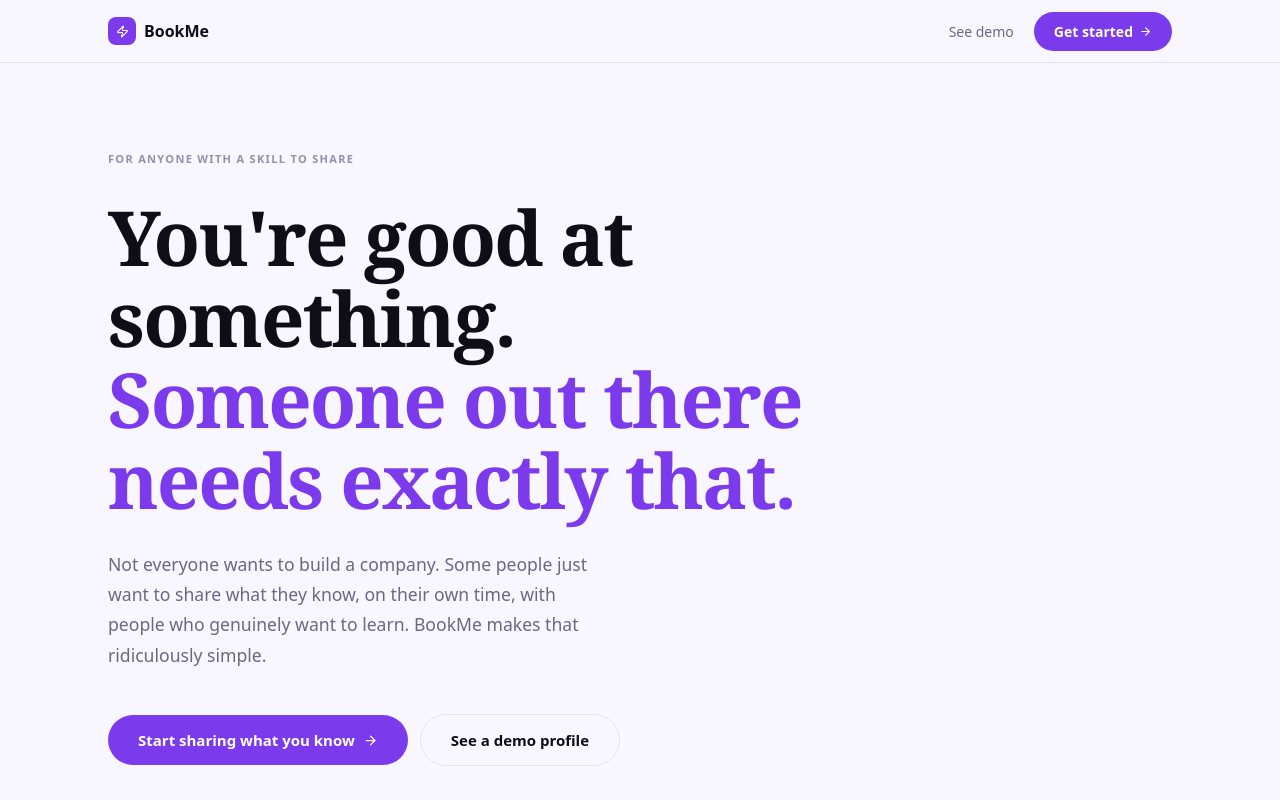
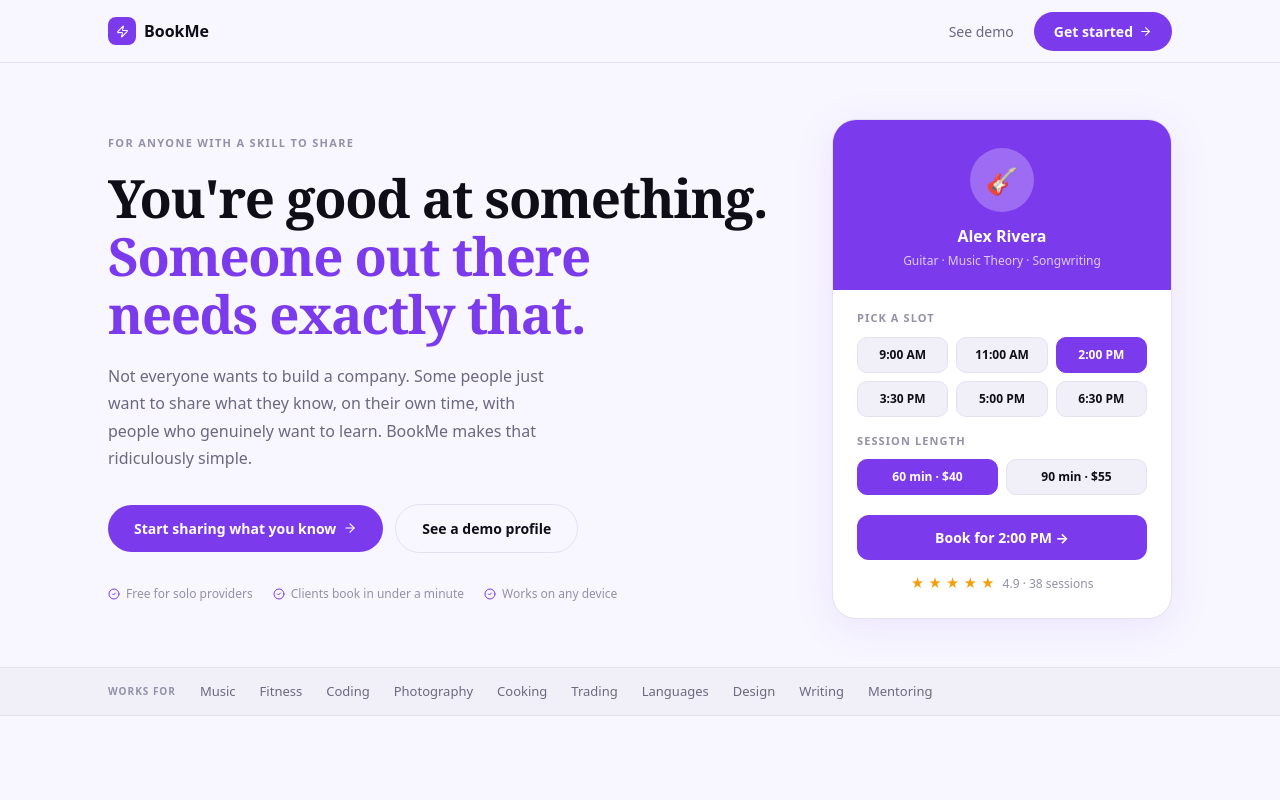
Before and after one commit to x0trad/bookme, a Next.js app: page / in a window 1280 px wide. Shown: the top 800 px of the page. Built offline with nearby package versions, Linux system fonts and the light colour scheme.

Commit message:
hero: smaller heading, two-column layout with booking UI mockup

```diff
--- a/app/page.tsx
+++ b/app/page.tsx
@@ -108,26 +108,29 @@ export default function LandingPage() {
       </header>
 
       {/* ── Hero ── */}
-      <section style={{ maxWidth: 1120, margin: "0 auto", padding: "88px 28px 72px" }}>
-        <div style={{ maxWidth: 700 }}>
+      <section style={{ maxWidth: 1120, margin: "0 auto", padding: "56px 28px 48px" }}>
+        <div style={{ display: "flex", alignItems: "center", gap: 56, flexWrap: "wrap" }}>
+
+          {/* Left: copy */}
+          <div style={{ flex: "1 1 340px", minWidth: 0 }}>
 
             {/* Label */}
             <p style={{
               fontSize: 11, fontWeight: 700, textTransform: "uppercase",
-            letterSpacing: "0.12em", color: WARM_MID, marginBottom: 28,
+              letterSpacing: "0.12em", color: WARM_MID, marginBottom: 18,
             }}>
               For anyone with a skill to share
             </p>
 
-          {/* Headline */}
+            {/* Headline — 30% smaller */}
             <h1 style={{
               fontFamily: "Georgia, 'Palatino Linotype', serif",
-            fontSize: "clamp(2.6rem, 6vw, 4.75rem)",
+              fontSize: "clamp(1.8rem, 4.2vw, 3.3rem)",
               fontWeight: 700,
-            lineHeight: 1.07,
+              lineHeight: 1.1,
               color: INK,
               letterSpacing: "-0.025em",
-            marginBottom: 28,
+              marginBottom: 20,
             }}>
               You&apos;re good at something.
               <br />
@@ -138,8 +141,8 @@ export default function LandingPage() {
 
             {/* Body */}
             <p style={{
-            fontSize: "1.1rem", lineHeight: 1.72,
-            color: INK_MUTED, maxWidth: 500, marginBottom: 44,
+              fontSize: "1rem", lineHeight: 1.7,
+              color: INK_MUTED, maxWidth: 460, marginBottom: 32,
             }}>
               Not everyone wants to build a company. Some people just want to
               share what they know, on their own time, with people who genuinely
@@ -147,26 +150,26 @@ export default function LandingPage() {
             </p>
 
             {/* CTAs */}
-          <div style={{ display: "flex", alignItems: "center", gap: 12, flexWrap: "wrap", marginBottom: 52 }}>
+            <div style={{ display: "flex", alignItems: "center", gap: 12, flexWrap: "wrap", marginBottom: 32 }}>
               <Link
                 href="/login"
                 style={{
                   background: ACCENT_WARM, color: "#fff",
-                borderRadius: 999, padding: "14px 30px",
-                fontWeight: 700, fontSize: 15,
+                  borderRadius: 999, padding: "13px 26px",
+                  fontWeight: 700, fontSize: 14,
                   textDecoration: "none",
-                display: "inline-flex", alignItems: "center", gap: 8,
+                  display: "inline-flex", alignItems: "center", gap: 7,
                 }}
               >
-              Start sharing what you know <ArrowRight size={15} />
+                Start sharing what you know <ArrowRight size={14} />
               </Link>
               <Link
                 href="/u/demo"
                 style={{
                   background: "transparent", color: INK,
                   border: `1.5px solid ${BORDER}`,
-                borderRadius: 999, padding: "14px 30px",
-                fontWeight: 600, fontSize: 15,
+                  borderRadius: 999, padding: "13px 26px",
+                  fontWeight: 600, fontSize: 14,
                   textDecoration: "none",
                 }}
               >
@@ -175,18 +178,90 @@ export default function LandingPage() {
             </div>
 
             {/* Social proof */}
-          <div style={{ display: "flex", gap: 28, flexWrap: "wrap" }}>
+            <div style={{ display: "flex", gap: 20, flexWrap: "wrap" }}>
               {[
                 "Free for solo providers",
                 "Clients book in under a minute",
                 "Works on any device",
               ].map((s) => (
-              <span key={s} style={{ display: "flex", alignItems: "center", gap: 6, fontSize: 13, color: WARM_MID }}>
-                <CheckCircle2 size={13} style={{ color: ACCENT_WARM }} />
+                <span key={s} style={{ display: "flex", alignItems: "center", gap: 6, fontSize: 12, color: WARM_MID }}>
+                  <CheckCircle2 size={12} style={{ color: ACCENT_WARM }} />
                   {s}
                 </span>
               ))}
             </div>
+          </div>
+
+          {/* Right: booking UI mockup */}
+          <div style={{
+            flex: "0 0 340px", borderRadius: 24,
+            background: "#fff", border: `1px solid ${BORDER}`,
+            boxShadow: "0 8px 40px rgba(124,58,237,0.10)",
+            overflow: "hidden",
+          }}>
+            {/* Profile header */}
+            <div style={{ background: ACCENT_WARM, padding: "28px 24px 20px", textAlign: "center" }}>
+              <div style={{
+                width: 64, height: 64, borderRadius: "50%",
+                background: "rgba(255,255,255,0.25)",
+                margin: "0 auto 12px",
+                display: "flex", alignItems: "center", justifyContent: "center",
+                fontSize: 26,
+              }}>🎸</div>
+              <p style={{ color: "#fff", fontWeight: 700, fontSize: 16, margin: 0 }}>Alex Rivera</p>
+              <p style={{ color: "rgba(255,255,255,0.75)", fontSize: 12, marginTop: 4 }}>Guitar · Music Theory · Songwriting</p>
+            </div>
+
+            {/* Body */}
+            <div style={{ padding: "20px 24px 24px" }}>
+              <p style={{ fontSize: 11, fontWeight: 700, textTransform: "uppercase", letterSpacing: "0.1em", color: WARM_MID, marginBottom: 10 }}>
+                Pick a slot
+              </p>
+              <div style={{ display: "grid", gridTemplateColumns: "1fr 1fr 1fr", gap: 8, marginBottom: 16 }}>
+                {["9:00 AM", "11:00 AM", "2:00 PM", "3:30 PM", "5:00 PM", "6:30 PM"].map((t, i) => (
+                  <div key={t} style={{
+                    padding: "8px 4px", borderRadius: 10, textAlign: "center",
+                    fontSize: 12, fontWeight: 600,
+                    background: i === 2 ? ACCENT_WARM : CREAM_DARK,
+                    color: i === 2 ? "#fff" : INK,
+                    border: `1.5px solid ${i === 2 ? ACCENT_WARM : BORDER}`,
+                    cursor: "pointer",
+                  }}>{t}</div>
+                ))}
+              </div>
+
+              <p style={{ fontSize: 11, fontWeight: 700, textTransform: "uppercase", letterSpacing: "0.1em", color: WARM_MID, marginBottom: 10 }}>
+                Session length
+              </p>
+              <div style={{ display: "flex", gap: 8, marginBottom: 20 }}>
+                {["60 min · $40", "90 min · $55"].map((l, i) => (
+                  <div key={l} style={{
+                    flex: 1, padding: "8px 6px", borderRadius: 10, textAlign: "center",
+                    fontSize: 12, fontWeight: 600,
+                    background: i === 0 ? ACCENT_WARM : CREAM_DARK,
+                    color: i === 0 ? "#fff" : INK,
+                    border: `1.5px solid ${i === 0 ? ACCENT_WARM : BORDER}`,
+                  }}>{l}</div>
+                ))}
+              </div>
+
+              <div style={{
+                width: "100%", padding: "12px 0", borderRadius: 12,
+                background: ACCENT_WARM, color: "#fff",
+                fontWeight: 700, fontSize: 14, textAlign: "center",
+              }}>
+                Book for 2:00 PM →
+              </div>
+
+              <div style={{ display: "flex", alignItems: "center", justifyContent: "center", gap: 4, marginTop: 14 }}>
+                {[1,2,3,4,5].map(i => (
+                  <span key={i} style={{ color: "#f59e0b", fontSize: 13 }}>★</span>
+                ))}
+                <span style={{ fontSize: 12, color: WARM_MID, marginLeft: 4 }}>4.9 · 38 sessions</span>
+              </div>
+            </div>
+          </div>
+
         </div>
       </section>
 
```
Lines whose indentation alone changed are shown as unchanged.
